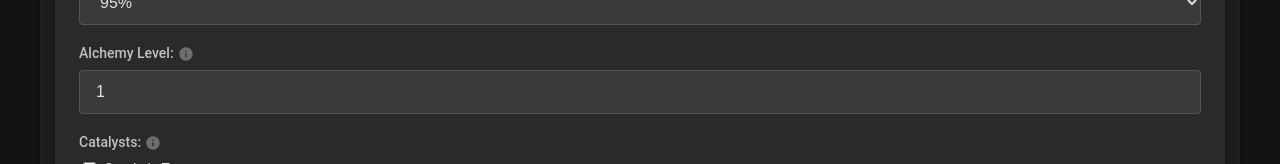
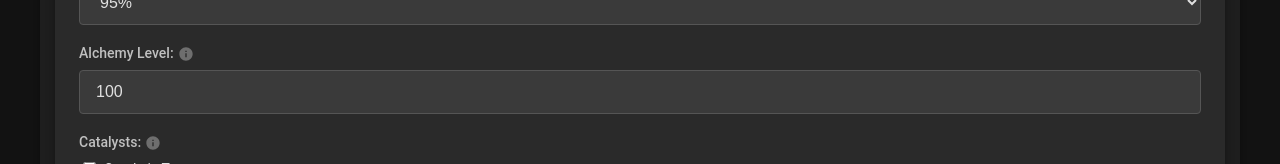
Before and after one commit to ZacheryMarcum/mwi-transmutation-calculator, a React (Create React App) app: page / in a window 1280 px wide. Shown: the part 529-693 px from the top of the page. Built offline with nearby package versions, Linux system fonts and the light colour scheme.

Commit message:
Change default alchemy level

```diff
--- a/src/components/BaseItemSelectionComponent.tsx
+++ b/src/components/BaseItemSelectionComponent.tsx
@@ -29,7 +29,7 @@ const BaseItemSelectionComponent: React.FC<BaseItemSelectionProps> = ({
     const [selectedItem, setSelectedItem] = useState<string>('');
     const [quantity, setQuantity] = useState<number>(1);
     const [alphaLevel, setAlphaLevel] = useState<string>('0.05');
-    const [level, setLevel] = useState<number>(1);
+    const [level, setLevel] = useState<number>(100);
     const [catalyticTea, setCatalyticTea] = useState<boolean>(false);
     const [catalyst, setCatalyst] = useState<boolean>(false);
     const [primeCatalyst, setPrimeCatalyst] = useState<boolean>(false);
```
